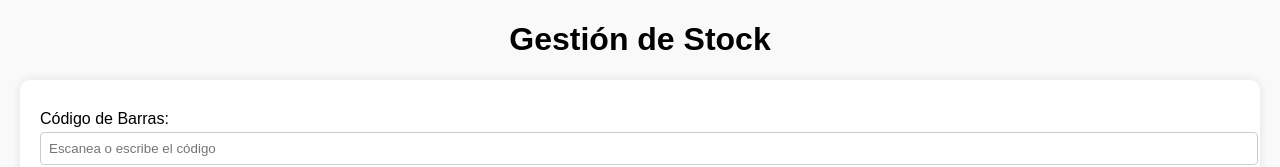
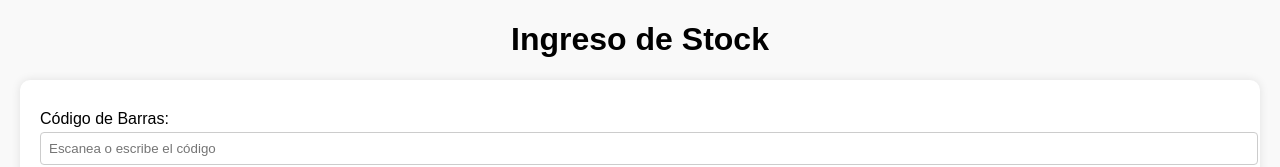
Before and after one commit to JESHUA-BRIAN/DEPOSITO-PRUEBA, a plain HTML site: page index.html in a window 1280 px wide. Shown: the top 167 px of the page. Drawn offline with Linux system fonts and the light colour scheme.

Commit message:
Update index.html

```diff
--- a/index.html
+++ b/index.html
@@ -86,7 +86,7 @@
 </head>
 <body>
 
-  <h1>Gestión de Stock</h1>
+  <h1>Ingreso de Stock</h1>
 
   <div class="form">
     <label for="barcode">Código de Barras:</label>
```
